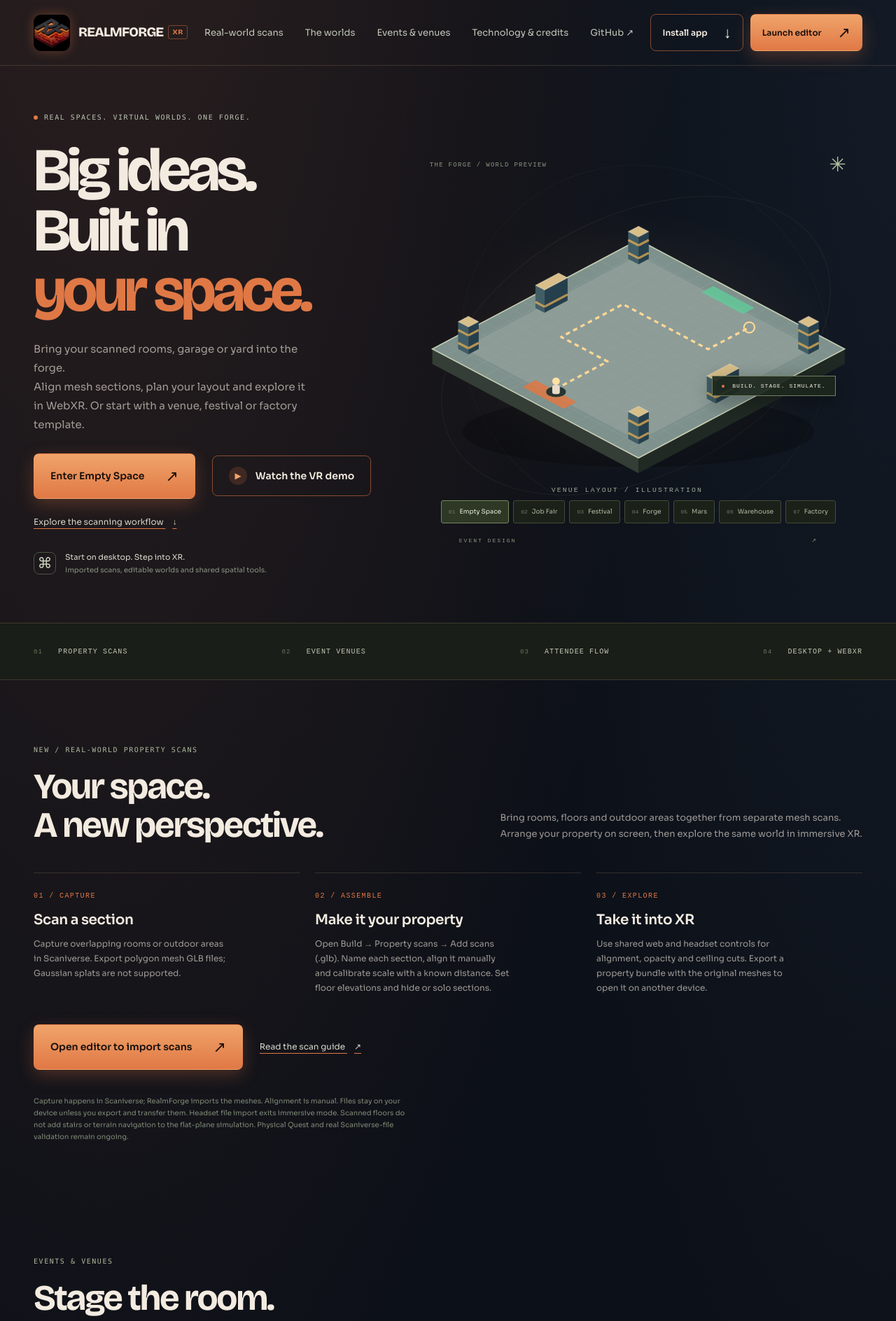
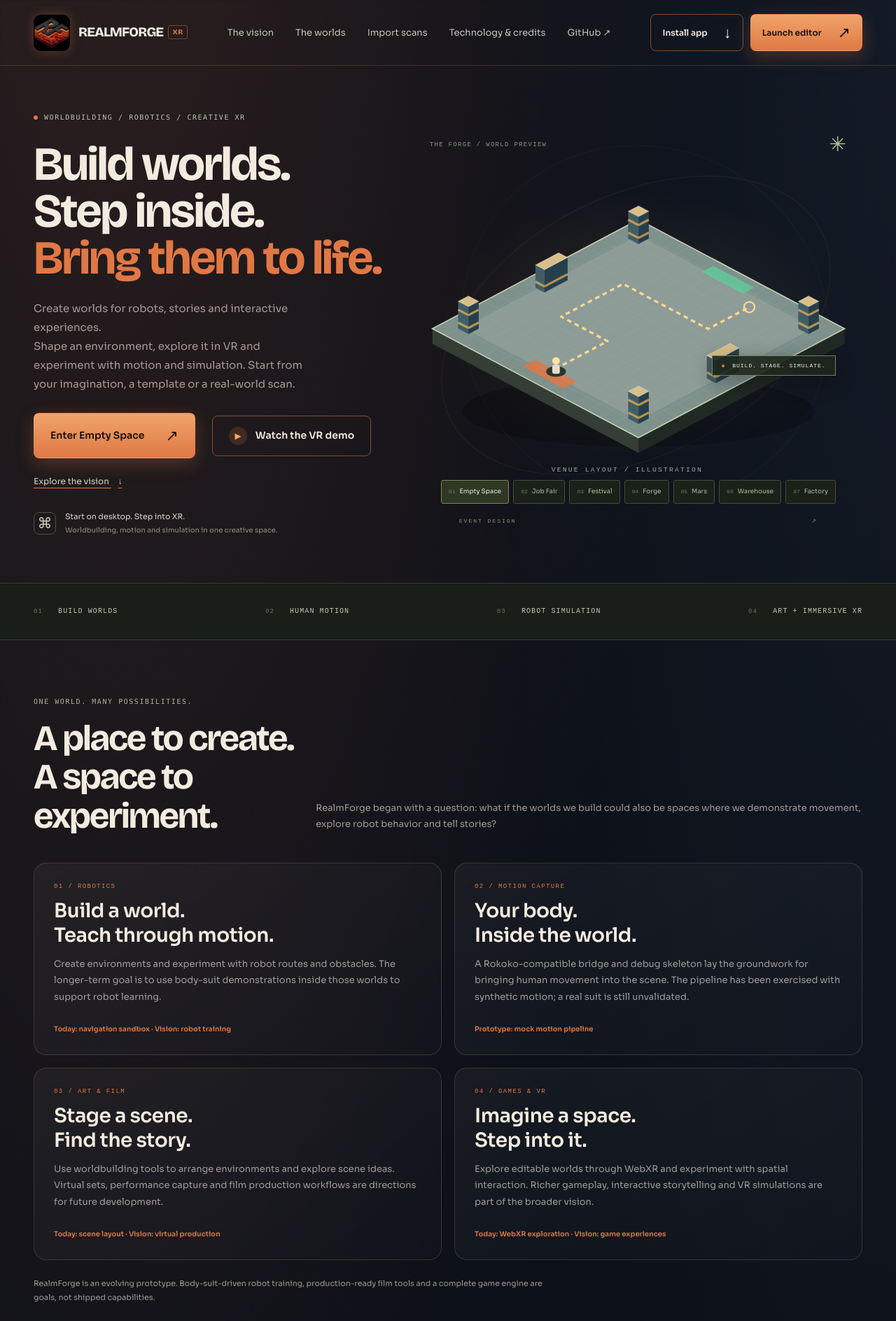
Before and after one commit to abelxmendoza/RealmForge-XR, a React (Vite) app: page / in a window 1280 px wide. Shown: the top 1888 px of the page at 70% size. Built offline with nearby package versions, Linux system fonts and the light colour scheme.

Commit message:
Refocus landing page on worldbuilding, robotics, motion and creative XR

```diff
--- a/src/landing/LandingPage.tsx
+++ b/src/landing/LandingPage.tsx
@@ -130,9 +130,9 @@
         <div className="rf-shell rf-nav">
           <Brand />
           <nav aria-label="Main navigation">
-            <a href="#scans">Real-world scans</a>
+            <a href="#vision">The vision</a>
             <a href="#worlds">The worlds</a>
-            <a href="#events">Events & venues</a>
+            <a href="#scans">Import scans</a>
             <a href="#technology">Technology & credits</a>
             <a href={GITHUB} target="_blank" rel="noreferrer">
               GitHub <Arrow />
@@ -151,19 +151,19 @@
         <section className="rf-shell rf-hero" aria-labelledby="hero-heading">
           <div className="rf-hero-copy">
             <p className="rf-eyebrow">
-              <span className="rf-dot" /> REAL SPACES. VIRTUAL WORLDS. ONE FORGE.
+              <span className="rf-dot" /> WORLDBUILDING / ROBOTICS / CREATIVE XR
             </p>
             <h1 id="hero-heading">
-              Big ideas.
+              Build worlds.
               <br />
-              Built in
+              Step inside.
               <br />
-              <span>your space.</span>
+              <span>Bring them to life.</span>
             </h1>
             <p className="rf-intro">
-              Bring your scanned rooms, garage or yard into the forge.{' '}
+              Create worlds for robots, stories and interactive experiences.{' '}
               <br />
-              Align mesh sections, plan your layout and explore it in WebXR. Or start with a venue, festival or factory template.
+              Shape an environment, explore it in VR and experiment with motion and simulation. Start from your imagination, a template or a real-world scan.
             </p>
             <div className="rf-hero-actions">
               <a className="rf-button" href={editorHref(selected.id)}>
@@ -172,8 +172,8 @@
               <button className="rf-button rf-button-ghost rf-demo-launch" onClick={openDemo}>
                 <i aria-hidden="true">▶</i> Watch the VR demo
               </button>
-              <a className="rf-text-link" href="#scans">
-                Explore the scanning workflow <span aria-hidden="true">↓</span>
+              <a className="rf-text-link" href="#vision">
+                Explore the vision <span aria-hidden="true">↓</span>
               </a>
             </div>
             <div className="rf-compatibility">
@@ -182,7 +182,7 @@
               </span>
               <span>
                 Start on desktop. Step into XR.
-                <small>Imported scans, editable worlds and shared spatial tools.</small>
+                <small>Worldbuilding, motion and simulation in one creative space.</small>
               </span>
             </div>
           </div>
@@ -216,19 +216,82 @@
         <div className="rf-capability-strip">
           <div className="rf-shell">
             <span>
-              <i>01</i> PROPERTY SCANS
+              <i>01</i> BUILD WORLDS
             </span>
             <span>
-              <i>02</i> EVENT VENUES
+              <i>02</i> HUMAN MOTION
             </span>
             <span>
-              <i>03</i> ATTENDEE FLOW
+              <i>03</i> ROBOT SIMULATION
             </span>
             <span>
-              <i>04</i> DESKTOP + WEBXR
+              <i>04</i> ART + IMMERSIVE XR
             </span>
           </div>
         </div>
+
+        <section id="vision" className="rf-shell rf-technology" aria-labelledby="vision-heading">
+          <div className="rf-section-heading">
+            <div>
+              <p className="rf-eyebrow">ONE WORLD. MANY POSSIBILITIES.</p>
+              <h2 id="vision-heading">A place to create.<br />A space to experiment.</h2>
+            </div>
+            <p>RealmForge began with a question: what if the worlds we build could also be spaces where we demonstrate movement, explore robot behavior and tell stories?</p>
+          </div>
+          <div className="rf-usecase-grid">
+            <article className="rf-credit-card">
+              <span className="rf-credit-label">01 / ROBOTICS</span>
+              <h3>Build a world.<br />Teach through motion.</h3>
+              <p>Create environments and experiment with robot routes and obstacles. The longer-term goal is to use body-suit demonstrations inside those worlds to support robot learning.</p>
+              <span className="rf-credit-action">Today: navigation sandbox · Vision: robot training</span>
+            </article>
+            <article className="rf-credit-card">
+              <span className="rf-credit-label">02 / MOTION CAPTURE</span>
+              <h3>Your body.<br />Inside the world.</h3>
+              <p>A Rokoko-compatible bridge and debug skeleton lay the groundwork for bringing human movement into the scene. The pipeline has been exercised with synthetic motion; a real suit is still unvalidated.</p>
+              <span className="rf-credit-action">Prototype: mock motion pipeline</span>
+            </article>
+            <article className="rf-credit-card">
+              <span className="rf-credit-label">03 / ART & FILM</span>
+              <h3>Stage a scene.<br />Find the story.</h3>
+              <p>Use worldbuilding tools to arrange environments and explore scene ideas. Virtual sets, performance capture and film production workflows are directions for future development.</p>
+              <span className="rf-credit-action">Today: scene layout · Vision: virtual production</span>
+            </article>
+            <article className="rf-credit-card">
+              <span className="rf-credit-label">04 / GAMES & VR</span>
+              <h3>Imagine a space.<br />Step into it.</h3>
+              <p>Explore editable worlds through WebXR and experiment with spatial interaction. Richer gameplay, interactive storytelling and VR simulations are part of the broader vision.</p>
+              <span className="rf-credit-action">Today: WebXR exploration · Vision: game experiences</span>
+            </article>
+          </div>
+          <p className="rf-credit-note">RealmForge is an evolving prototype. Body-suit-driven robot training, production-ready film tools and a complete game engine are goals, not shipped capabilities.</p>
+        </section>
+
+        <section id="worlds" className="rf-shell rf-worlds" aria-labelledby="worlds-heading">
+          <div className="rf-section-heading">
+            <div>
+              <p className="rf-eyebrow">A WORLD OF STARTING POINTS</p>
+              <h2 id="worlds-heading">
+                Where will you
+                <br />
+                take it?
+              </h2>
+            </div>
+            <p>
+              A city. A new frontier. A warehouse or a factory in motion.
+              <br />
+              Start with a template, then make it yours.
+            </p>
+          </div>
+          <div className="rf-world-cards">
+            {LANDING_WORLDS.map((item) => (
+              <TemplateCard key={item.id} item={item} kind="ENVIRONMENT" />
+            ))}
+          </div>
+          <a className="rf-blank-link" href={editorHref()}>
+            Prefer a clean slate? Open the editor and create a blank world. <Arrow />
+          </a>
+        </section>
 
         <section id="scans" className="rf-shell rf-events" aria-labelledby="scans-heading">
           <div className="rf-section-heading">
@@ -267,11 +330,11 @@
         <section id="events" className="rf-shell rf-events" aria-labelledby="events-heading">
           <div className="rf-section-heading">
             <div>
-              <p className="rf-eyebrow">EVENTS & VENUES</p>
+              <p className="rf-eyebrow">A WORLDBUILDING EXAMPLE / EVENTS & VENUES</p>
               <h2 id="events-heading">
-                Stage the room.
+                One way to use it.
                 <br />
-                Watch the flow.
+                Stage an event.
               </h2>
             </div>
             <p>
@@ -321,37 +384,11 @@
           </p>
         </section>
 
-        <section id="worlds" className="rf-shell rf-worlds" aria-labelledby="worlds-heading">
-          <div className="rf-section-heading">
-            <div>
-              <p className="rf-eyebrow">A WORLD OF STARTING POINTS</p>
-              <h2 id="worlds-heading">
-                Where will you
-                <br />
-                take it?
-              </h2>
-            </div>
-            <p>
-              A city. A new frontier. A warehouse or a factory in motion.
-              <br />
-              Start with a template, then make it yours.
-            </p>
-          </div>
-          <div className="rf-world-cards">
-            {LANDING_WORLDS.map((item) => (
-              <TemplateCard key={item.id} item={item} kind="ENVIRONMENT" />
-            ))}
-          </div>
-          <a className="rf-blank-link" href={editorHref()}>
-            Prefer a clean slate? Open the editor and create a blank world. <Arrow />
-          </a>
-        </section>
-
         <section id="possibilities" className="rf-possibilities">
           <div className="rf-shell rf-possibilities-inner">
             <div className="rf-section-heading">
               <div>
-                <p className="rf-eyebrow">YOUR IDEAS. A LITTLE MORE DIMENSION.</p>
+                <p className="rf-eyebrow">TOOLS YOU CAN EXPLORE TODAY</p>
                 <h2 id="possibilities-heading">
                   Build the scene.
                   <br />
@@ -361,7 +398,7 @@
               <p>
                 Make a place, then put it to the test.
                 <br />
-                RealmForge connects imported spaces, worldbuilding and layout simulation.
+                Build scenes, import spaces and try the current navigation sandbox.
               </p>
             </div>
             <div className="rf-feature-rows">
@@ -447,7 +484,7 @@
 
         <section className="rf-shell rf-final">
           <img className="rf-final-mark rf-final-logo" src={BRAND.logoLarge} width="168" height="168" alt="" aria-hidden="true" />
-          <p className="rf-eyebrow">SHAPE WORLDS. STAGE EVENTS. BRING THEM TO LIFE.</p>
+          <p className="rf-eyebrow">BUILD WORLDS. EXPLORE MOTION. CREATE WHAT’S NEXT.</p>
           <h2>
             Your next space
             <br />
@@ -481,7 +518,7 @@
       <footer className="rf-footer rf-shell">
         <div>
           <Brand />
-          <p>Real-world mesh scans, spatial worldbuilding & layout simulation.</p>
+          <p>A worldbuilding sandbox for robotics, human motion, art and immersive experiences.</p>
         </div>
         <div>
           <a href={GITHUB} target="_blank" rel="noreferrer">
--- a/src/landing/landing.css
+++ b/src/landing/landing.css
@@ -335,3 +335,10 @@
 .rf-credit-logo-dark { background: #161b26; }
 
 .rf-credit-product { display: block; width: 100%; height: 180px; object-fit: contain; border-radius: 12px; background: #fff; margin-bottom: 24px; }
+
+.rf-usecase-grid { display: grid; grid-template-columns: repeat(2, minmax(0, 1fr)); gap: 18px; }
+.rf-usecase-grid .rf-credit-card { min-height: 275px; }
+.rf-usecase-grid .rf-credit-card h3 { font-size: 28px; }
+.rf-usecase-grid .rf-credit-action { line-height: 1.7; font-size: 10px; }
+@media (max-width: 600px) { .rf-usecase-grid { grid-template-columns: 1fr; } }
+.rf-hero h1 { font-size: clamp(46px, 5.3vw, 78px); letter-spacing: -2.5px; }
```
